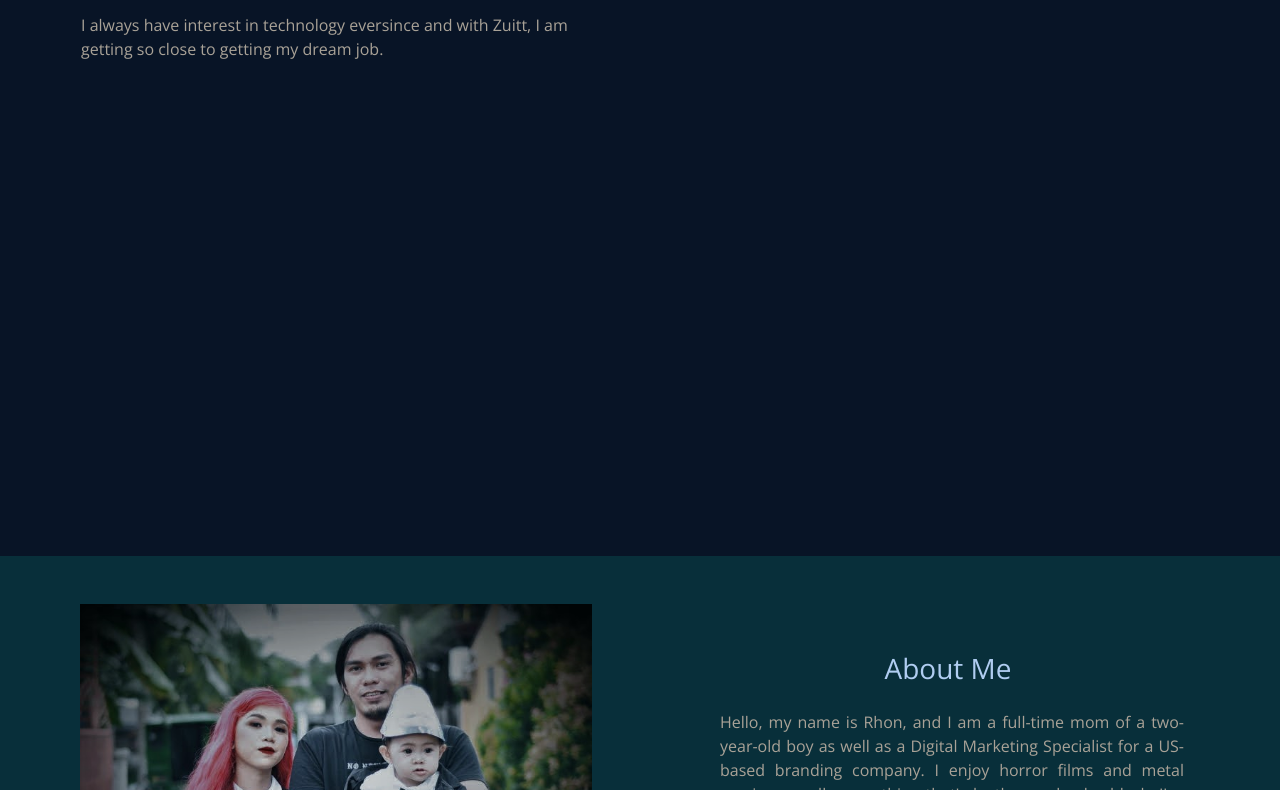
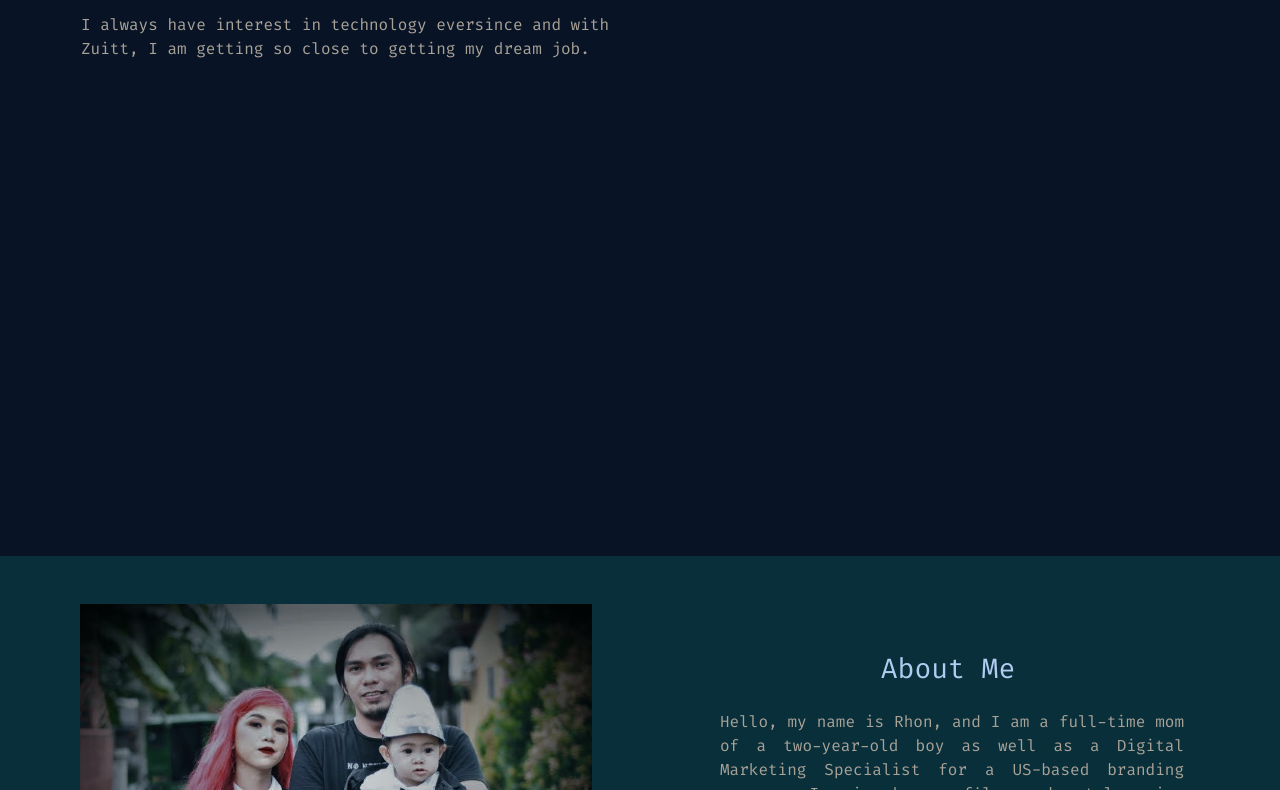
Before and after one commit to bucagrhonamae/web-portfolio-210, a plain HTML site: page index.html in a window 1280 px wide. Shown: the part 356-1146 px from the top of the page. Drawn offline with nearby package versions, Linux system fonts and the light colour scheme.

Commit message:
Change body font to Fira Code.

```diff
--- a/index.css
+++ b/index.css
@@ -36,7 +36,7 @@ CSS Reset*/
 }
 
 body {
-	font-family: 'Open Sans', sans-serif;
+	font-family: 'Fira Code', monospace;
 	background-color: #081426;
 	overflow-x: hidden;
 }
--- a/index.html
+++ b/index.html
@@ -6,7 +6,7 @@
 
         <link rel="preconnect" href="https://fonts.googleapis.com">
         <link rel="preconnect" href="https://fonts.gstatic.com" crossorigin>
-        <link href="https://fonts.googleapis.com/css2?family=Open+Sans:wght@300;400&family=Zilla+Slab:wght@300;400;500;600&display=swap" rel="stylesheet">
+        <link href="https://fonts.googleapis.com/css2?family=Fira+Code&display=swap" rel="stylesheet">
 
         <link rel="stylesheet" href="https://cdn.jsdelivr.net/npm/bootstrap@4.6.2/dist/css/bootstrap.min.css" integrity="sha384-xOolHFLEh07PJGoPkLv1IbcEPTNtaed2xpHsD9ESMhqIYd0nLMwNLD69Npy4HI+N" crossorigin="anonymous">
 
```
